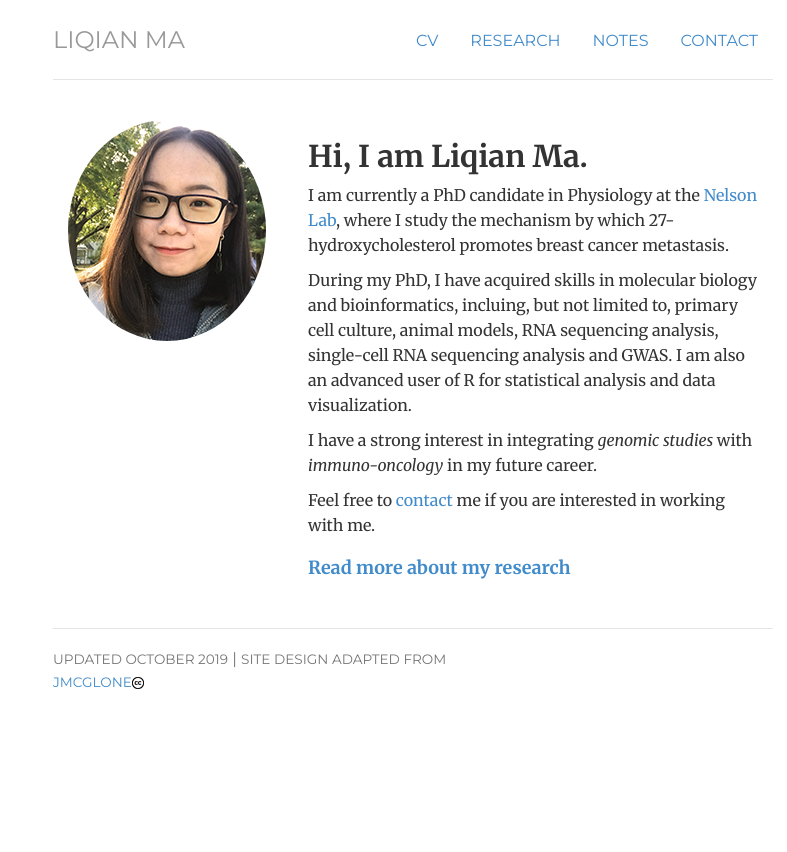
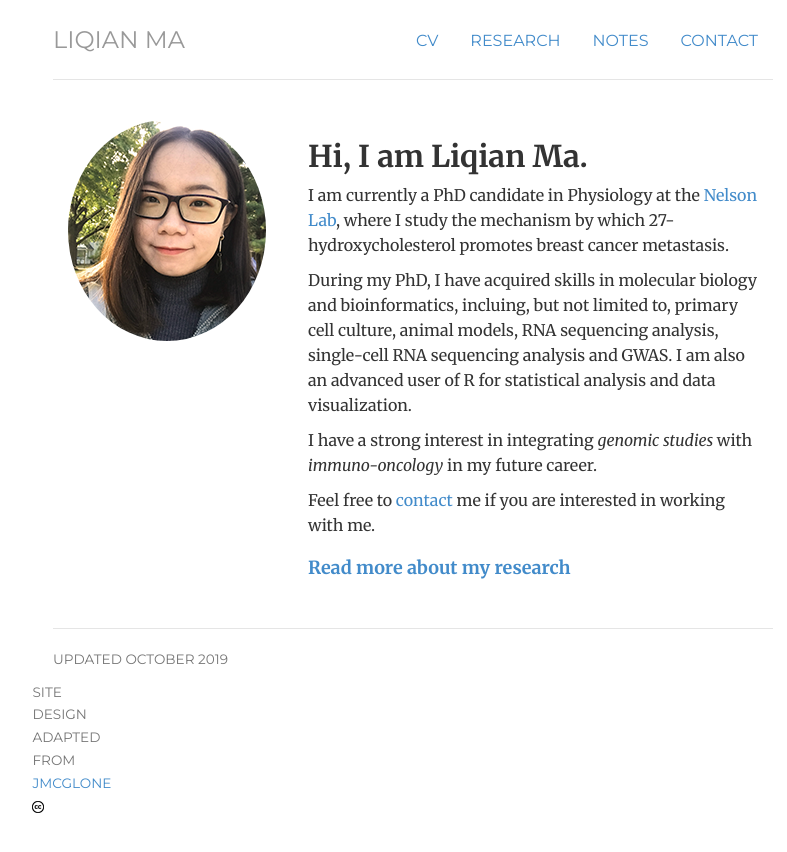
Before and after one commit to liqian-ma/liqian-ma.github.io, a Jekyll site: the page built from index.html, in a window 1280 px wide. Shown: the top 852 px of the page, without its empty margins (227-1014 px from the left). Built offline with Jekyll 4.4.1, drawn with Linux system fonts in a browser that asks for light colours.

Commit message:
Update footer.html

```diff
--- a/_includes/footer.html
+++ b/_includes/footer.html
@@ -1,7 +1,8 @@
 <div class="footer">
 	<div class="row">
-	<div class="col-sm-8">
-	<p class="pull-right"><small>updated October 2019</small> |
-	<small>Site design adapted from <a href="https://github.com/jmcglone/jmcglone.github.io" target="_blank">jmcglone</a><a href="http://creativecommons.org/licenses/by/3.0/deed.en_US" target="_blank"><img  class="img" alt="Creative Commons Attribution 3.0 Unported" src="http://liqian-ma.github.io/files/cc.png" width="12" height="12""></a></small></p>
+	<div class="col-sm-4">
+	<p><small>updated October 2019</small></p>
+	<div class="col-sm-4">
+	<p class="pull-right"><small>Site design adapted from <a href="https://github.com/jmcglone/jmcglone.github.io" target="_blank">jmcglone</a><a href="http://creativecommons.org/licenses/by/3.0/deed.en_US" target="_blank"><img  class="img" alt="Creative Commons Attribution 3.0 Unported" src="http://liqian-ma.github.io/files/cc.png" width="12" height="12""></a></small></p>
 	</div>
 </div> <!-- /footer -->
```
